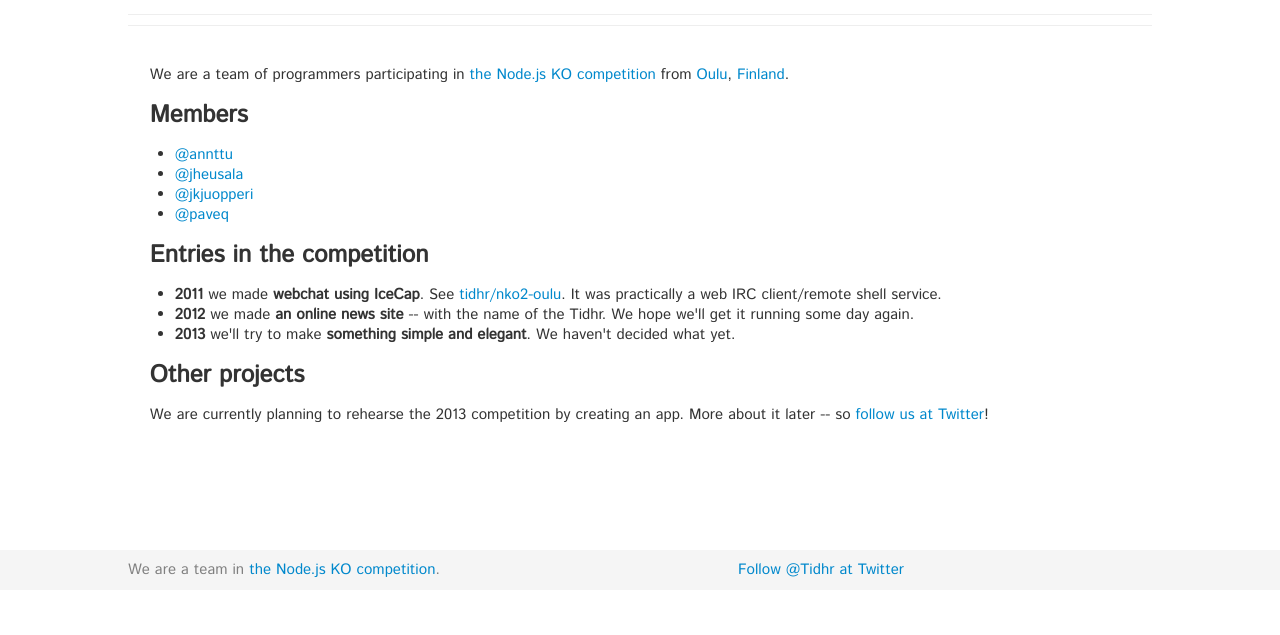
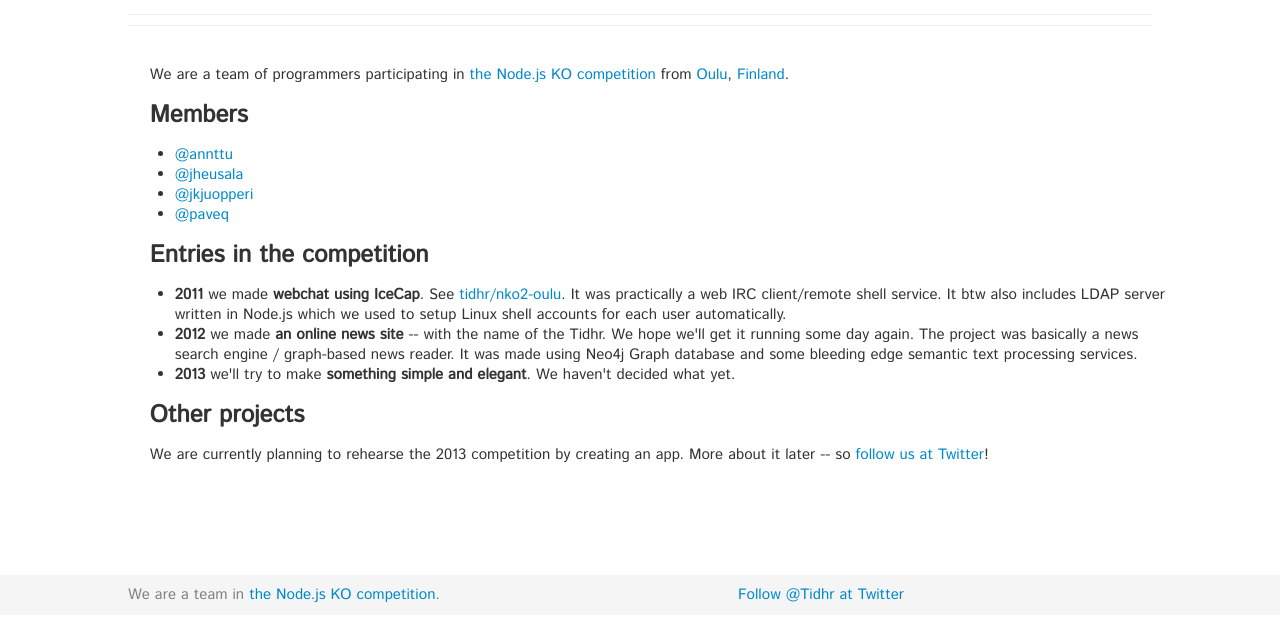
Before and after one commit to tidhr/tidhr.github.io, a plain HTML site: page index.html in a window 1280 px wide. Shown: the part 190-825 px from the top of the page. Before the commit the page ends 800 px from the top, so only its background shows below. Drawn offline with Linux system fonts and the light colour scheme.

Commit message:
Improved some texts in entries

```diff
--- a/index.html
+++ b/index.html
@@ -62,9 +62,14 @@
 <h3>Entries in the competition</h3>
 
 <ul>
- <li><b>2011</b> we made <b>webchat using IceCap</b>. See <a href="https://github.com/tidhr/nko2-oulu">tidhr/nko2-oulu</a>. It was practically a web IRC client/remote shell service.</li>
- <li><b>2012</b> we made <b>an online news site</b> -- with the name of the Tidhr. We hope we'll get it running some day again.</li>
+
+ <li><b>2011</b> we made <b>webchat using IceCap</b>. See <a href="https://github.com/tidhr/nko2-oulu">tidhr/nko2-oulu</a>. It was practically a web IRC client/remote
+shell service. It btw also includes LDAP server written in Node.js which we used to setup Linux shell accounts for each user automatically.</li>
+
+ <li><b>2012</b> we made <b>an online news site</b> -- with the name of the Tidhr. We hope we'll get it running some day again. The project was basically a news search engine / graph-based news reader. It was made using Neo4j Graph database and some bleeding edge semantic text processing services.</li>
+
  <li><b>2013</b> we'll try to make <b>something simple and elegant</b>. We haven't decided what yet.</li>
+
 </ul>
 
 <h3>Other projects</h3>
```
